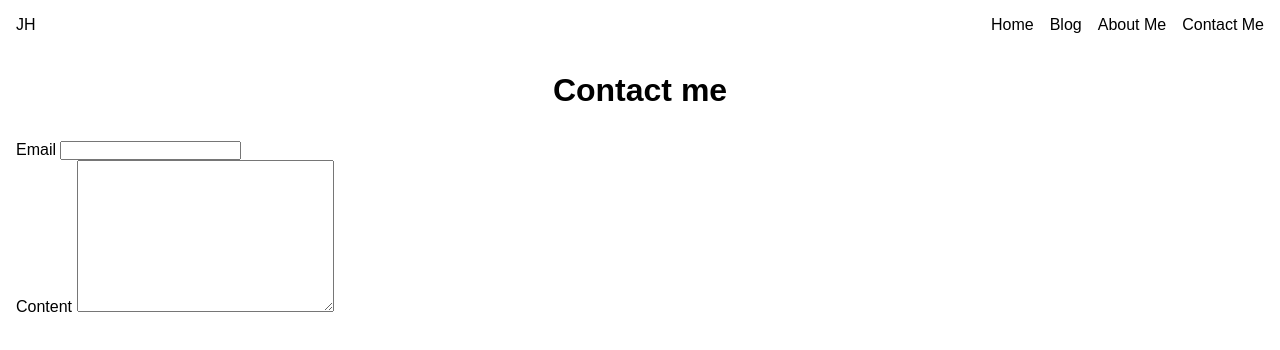
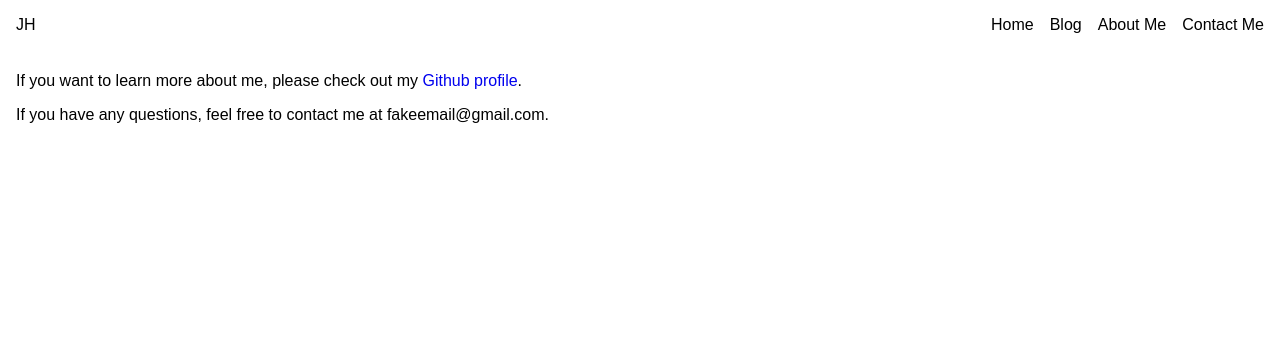
Before and after one commit to jezsung/portfolio, a website: page src/pages/contact-me.html in a window 1280 px wide. Drawn offline with Linux system fonts and the light colour scheme.

Commit message:
add contact

```diff
--- a/src/pages/contact-me.html
+++ b/src/pages/contact-me.html
@@ -27,24 +27,16 @@
       </nav>
     </header>
 
-    <nav id="nav">
-      <ul class="links">
-        <li><a href="../index.html">Projects</a></li>
-        <li><a href="./blog.html">Blog</a></li>
-        <li><a href="./about-me.html">About Me</a></li>
-        <li><a class="active" href="#">Contact Me</a></li>
-      </ul>
-    </nav>
-
     <main>
-      <h1>Contact me</h1>
-      <div>
-        <label for="email">Email</label>
-        <input id="email" type="text" />
-      </div>
-      <div>
-        <label for="content">Content</label>
-        <textarea name="content" id="content" cols="30" rows="10"></textarea>
+      <div class="container">
+        <p>
+          If you want to learn more about me, please check out my
+          <a href="https://github.com/jezsung">Github profile</a>.
+        </p>
+        <p>
+          If you have any questions, feel free to contact me at
+          fakeemail@gmail.com.
+        </p>
       </div>
     </main>
   </body>
```
